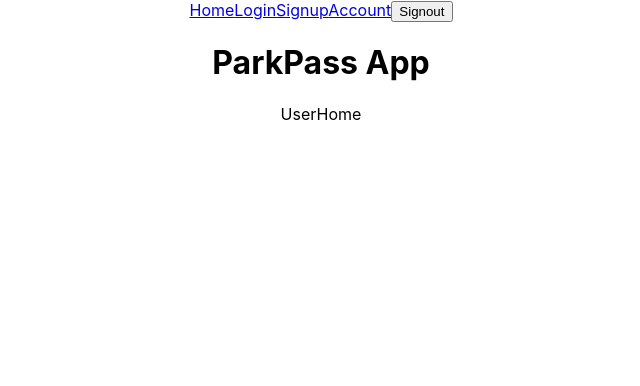
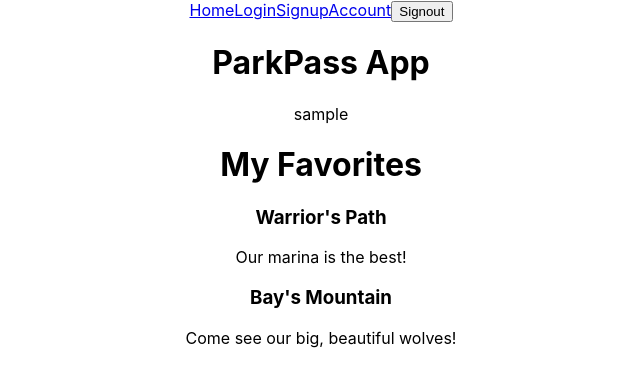
Before and after one commit to Build-Week-Local-Park-Passport/Front-End, a React (Create React App) app in the folder parkpass-front-end/: page /account in a window 1280 px wide. Shown: the top 386 px of the page, without its empty margins (319-959 px from the left). Built offline with nearby package versions, Linux system fonts and the light colour scheme; sample sign-in values are in the browser's storage.

Commit message:
fixed ProtectedRoute bug. created UserHome component. currently mapping dummy data  until add to faves functionality is created.

```diff
--- a/parkpass-front-end/src/App.js
+++ b/parkpass-front-end/src/App.js
@@ -1,11 +1,12 @@
 import React from 'react';
 import { Route } from 'react-router-dom';
 import Nav from './components/Nav/Nav';
+import { ProtectedRoute } from './utils/ProtectedRoute';
 import ParkList from './components/Parks/ParkList';
 import UserHome from './components/User/UserHome';
-import './App.css';
 import Login from './components/Login';
 import Signup from './components/Signup';
+import './App.css';
 
 function App() {
 
@@ -18,7 +19,7 @@ function App() {
       <Route exact path="/signup" component={Signup} />
 
       <Route exact path="/" component={ParkList} />
-      <Route exact path="/account" component={UserHome} />
+      <ProtectedRoute exact path="/account" component={UserHome} />
     </div>
   );
 }
--- a/parkpass-front-end/src/components/Login.js
+++ b/parkpass-front-end/src/components/Login.js
@@ -26,6 +26,8 @@ export default function Login(props) {
       .then(res => {
         console.log(res)
         localStorage.setItem('token', res.data.token)
+        localStorage.setItem('username', data.username)
+        props.history.push('/')
       })
       .catch(err => console.log(err))
   }
--- a/parkpass-front-end/src/components/Nav/Nav.js
+++ b/parkpass-front-end/src/components/Nav/Nav.js
@@ -6,6 +6,7 @@ export default function Nav() {
   const signout = e => {
     e.preventDefault()
     localStorage.removeItem('token')
+    // need to bring this up to top level to be able to push to home page after signout
   }
 
   return (
--- a/parkpass-front-end/src/components/User/UserHome.js
+++ b/parkpass-front-end/src/components/User/UserHome.js
@@ -1,9 +1,64 @@
 import React from 'react'
 
 export default function UserHome() {
+  const username = localStorage.getItem('username')
+
+  const dummyFaves = [
+    {
+      "id": 1,
+      "name": "Warrior's Path",
+      "description": "Our marina is the best!",
+      "pool": false,
+      "hiking": false,
+      "fishing": false,
+      "wildlife": false,
+      "camping": false,
+      "disc_golf": false,
+      "dog_park": false,
+      "picnic_area": false,
+      "playground": false,
+      "soccer_field": false,
+      "paddle_boats": false,
+      "tennis_courts": false,
+      "walking_paths": false,
+      "bird_watching": false,
+      "volleyball_court": false,
+      "basketball_court": false
+    },
+    {
+      "id": 2,
+      "name": "Bay's Mountain",
+      "description": "Come see our big, beautiful wolves!",
+      "pool": false,
+      "hiking": false,
+      "fishing": false,
+      "wildlife": false,
+      "camping": false,
+      "disc_golf": false,
+      "dog_park": false,
+      "picnic_area": false,
+      "playground": false,
+      "soccer_field": false,
+      "paddle_boats": false,
+      "tennis_courts": false,
+      "walking_paths": false,
+      "bird_watching": false,
+      "volleyball_court": false,
+      "basketball_court": false
+    }
+  ]
   return (
     <div>
-      UserHome
+      <p>{username}</p>
+      <h1>My Favorites</h1>
+      {dummyFaves.map((fav, index) => {
+        return (
+          <div key={index}>
+            <h3>{fav.name}</h3>
+            <p>{fav.description}</p>
+          </div>
+        )
+      })}
     </div>
   )
 }
--- a/parkpass-front-end/src/utils/ProtectedRoute.js
+++ b/parkpass-front-end/src/utils/ProtectedRoute.js
@@ -1,15 +1,17 @@
 import React from 'react'
 import { Route, Redirect } from 'react-router-dom'
 
-export default function ProtectedRoute({ component: Component, ...rest}) {
+export const ProtectedRoute = ({ component: Component, ...rest}) => {
+
+  const token = localStorage.getItem('token')
 
   return (
-    <Route {...rest} render={props => {
-      localStorage.getItem('token') ? (
+    <Route {...rest} render={props =>
+      token ? (
         <Component {...props} />
       ) : (
         <Redirect to="/login" />
       )
-    }} />
+    } />
   )
 }
```
